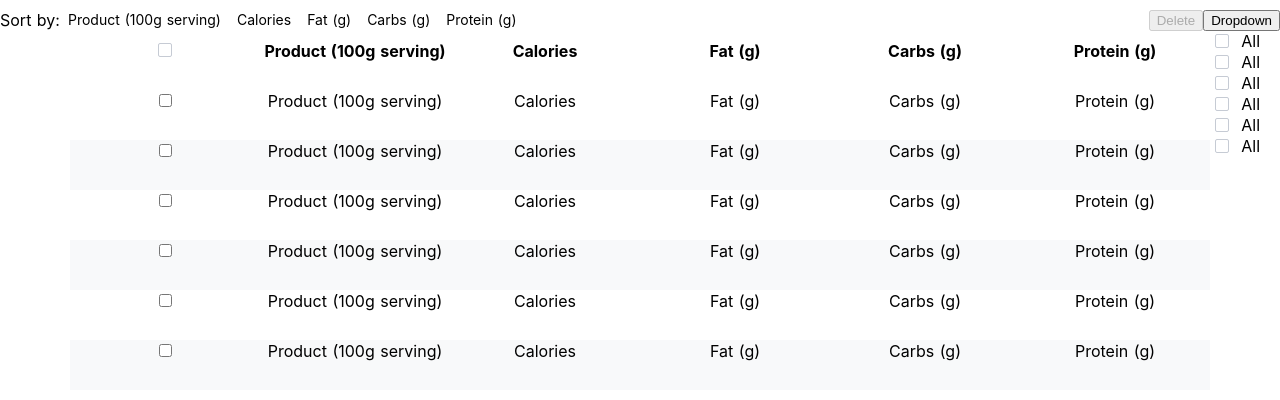
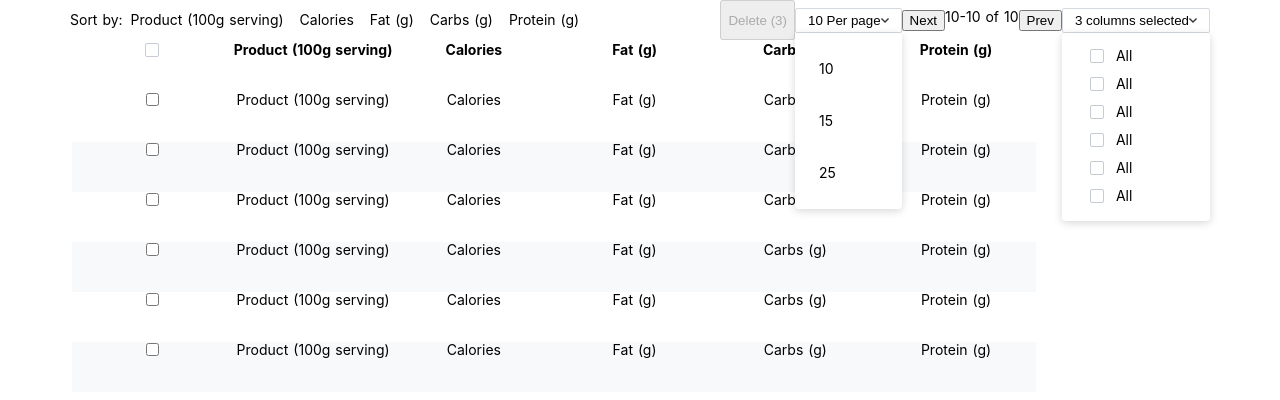
Before and after one commit to SidorovN/table, a Nuxt app: page / in a window 1280 px wide. Shown: the top 400 px of the page. Built offline with nearby package versions, Linux system fonts and the light colour scheme.

Commit message:
dropdown layout

```diff
--- a/components/Table.vue
+++ b/components/Table.vue
@@ -79,10 +79,8 @@ import Toolbar from '@/components/Toolbar'
 
 <style lang="scss" scoped>
 .table {
-  display: block;
-  margin: 0 auto;
-  max-width: 1140px;
-
+  font-size: $font-size;
+  line-height: $line-height;
   &__row {
     display: grid;
     grid-template-columns: 1fr 1fr 1fr 1fr 1fr 1fr;
--- a/components/Toolbar.vue
+++ b/components/Toolbar.vue
@@ -10,10 +10,25 @@
     </div>
     <div class="toolbar__group">
       <button class="toolbar__button" disabled>
-        Delete
+        {{`Delete ${selectedDelete()}`}}
       </button>
-      <Dropdown class="toolbar__button" disabled>
-        Delete
+      <Dropdown class="dropdown" disabled :title="`${perPage} Per page`">
+          <li class="dropdown__item"><Radio name="per-page">10</Radio></li>
+          <li class="dropdown__item"><Radio name="per-page">15</Radio></li>
+          <li class="dropdown__item"><Radio name="per-page">25</Radio></li>
+      </Dropdown>
+        <div class="pagination">
+          <button>Next</button>
+            <p class="pagination__text">{{`${firstItem}-${lastItem} of ${totalItems}`}}</p>
+          <button>Prev</button>
+        </div>
+      <Dropdown class="dropdown" disabled :title="`${selectedColumns()} columns selected`">
+          <li class="dropdown__item"><Checkbox>All</Checkbox></li>
+          <li class="dropdown__item"><Checkbox>All</Checkbox></li>
+          <li class="dropdown__item"><Checkbox>All</Checkbox></li>
+          <li class="dropdown__item"><Checkbox>All</Checkbox></li>
+          <li class="dropdown__item"><Checkbox>All</Checkbox></li>
+          <li class="dropdown__item"><Checkbox>All</Checkbox></li>
       </Dropdown>
     </div>
   </div>
@@ -24,6 +39,23 @@ import Dropdown from '@/components/ui/Dropdown'
   export default {
     components: {
       Dropdown,
+    },
+    data(){
+      return {
+        perPage: 10,
+        firstItem: 10,
+        lastItem: 10,
+        totalItems: 10,
+
+      }
+    },
+    methods: {
+      selectedColumns(){
+        return 3
+      },
+      selectedDelete(){
+        return "(3)"
+      },
     }
   }
 </script>
@@ -31,11 +63,19 @@ import Dropdown from '@/components/ui/Dropdown'
 <style lang="scss" scoped>
 
 .toolbar {
+  font-size: $font-size;
+  line-height: $line-height;
   display: flex;
   justify-content: space-between;
   &__group {
     align-items: center;
     display: flex;
   }
+  &__button {
+    height: 100%;
+  }
+}
+.pagination {
+  display: flex;
 }
 </style>
--- a/components/ui/Dropdown.vue
+++ b/components/ui/Dropdown.vue
@@ -1,22 +1,22 @@
 <template>
   <div class="dropdown">
     <button class="dropdown__button">
-      Dropdown
+      <p>
+        {{title}}
+      </p> <img src="@/static/images/arrow.svg" alt="Открыть список" class="dropdown__img">
     </button>
-    <ul class="dropdown__list dropdown__list_opened">
-      <li class="dropdown__item"><Checkbox>All</Checkbox></li>
-      <li class="dropdown__item"><Checkbox>All</Checkbox></li>
-      <li class="dropdown__item"><Checkbox>All</Checkbox></li>
-      <li class="dropdown__item"><Checkbox>All</Checkbox></li>
-      <li class="dropdown__item"><Checkbox>All</Checkbox></li>
-      <li class="dropdown__item"><Checkbox>All</Checkbox></li>
-    </ul>
+      <ul class="dropdown__list dropdown__list_opened">
+        <slot></slot>
+      </ul>
   </div>
 </template>
 
 <script>
 import Checkbox from '@/components/ui/Checkbox'
   export default {
+    props: {
+      title: String,
+    },
     components: {
       Checkbox,
     }
@@ -25,15 +25,36 @@ import Checkbox from '@/components/ui/Checkbox'
 
 <style lang="scss" scoped>
 .dropdown {
+  font-size: $font-size;
+  line-height: $line-height;
   position: relative;
   &__list {
+    width: 100%;
     display: none;
     list-style: none;
     padding: 0;
     position: absolute;
+    background: #FFFFFF;
+    box-shadow: 0px 2px 8px rgba(0, 0, 0, 0.16);
+    border-radius: 4px;
+    max-height: 240px;
+    padding: 16px;
     &_opened {
       display: block;
     }
+
+  }
+  &__button {
+    display: flex;
+    align-items: center;
+    padding: 4px 12px;
+    background-color: transparent;
+    border: 1px solid #D5DAE0;
+    border-radius: 2px;
+    vertical-align: baseline;
+  }
+  &__item:not(:last-child) {
+    margin-bottom: 12px;
   }
 }
 </style>
--- a/pages/index.vue
+++ b/pages/index.vue
@@ -1,5 +1,5 @@
 <template>
-  <div>
+  <div class="container">
     <Table/>
   </div>
 </template>
@@ -18,4 +18,12 @@ body {
   font-family: Source Sans Pro;
   }
 
+.container {
+
+  display: block;
+  margin: 0 auto;
+  max-width: 1140px;
+
+}
+
 </style>
--- a/static/variables.scss
+++ b/static/variables.scss
@@ -1,2 +1,4 @@
 $active-bg:#00A11E;
 $active-color:#fff;
+$font-size: 14px;
+$line-height: 14px;
```
Also changed, not shown: static/images/arrow.svg (added).
